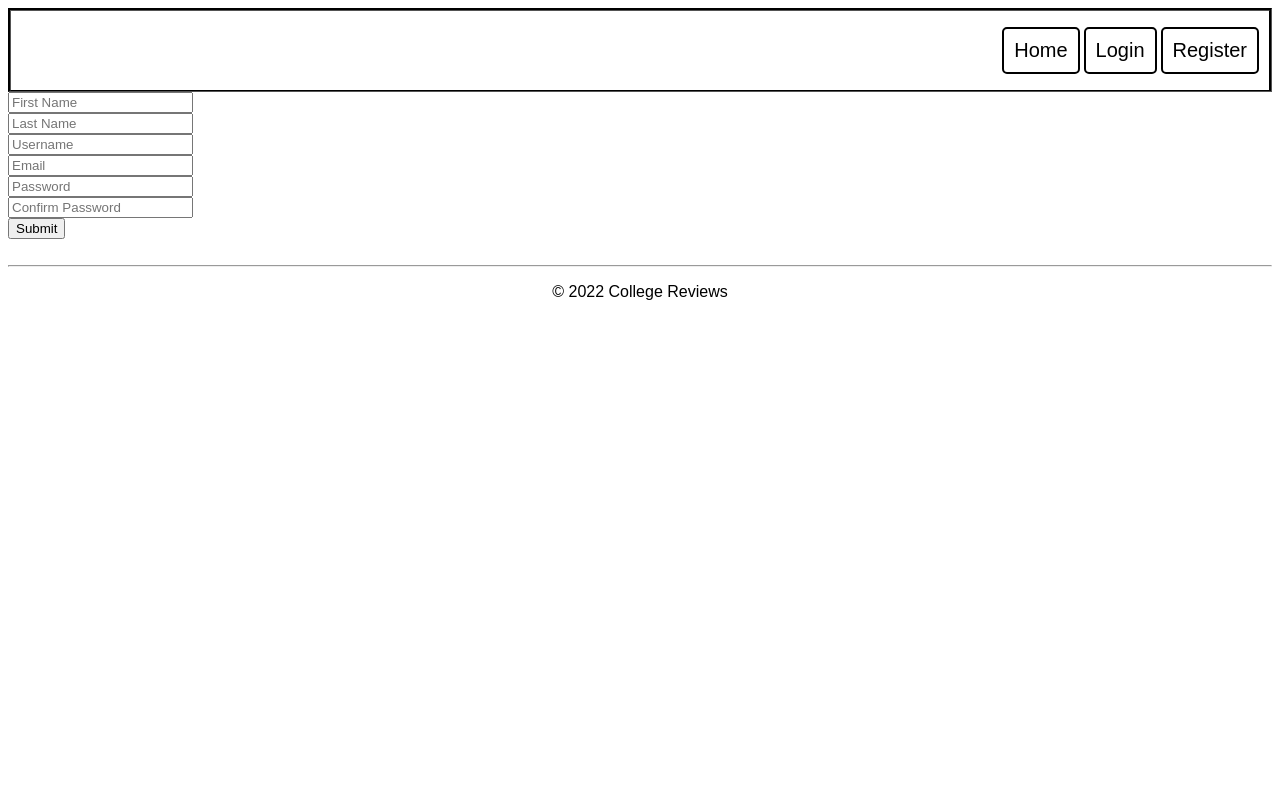
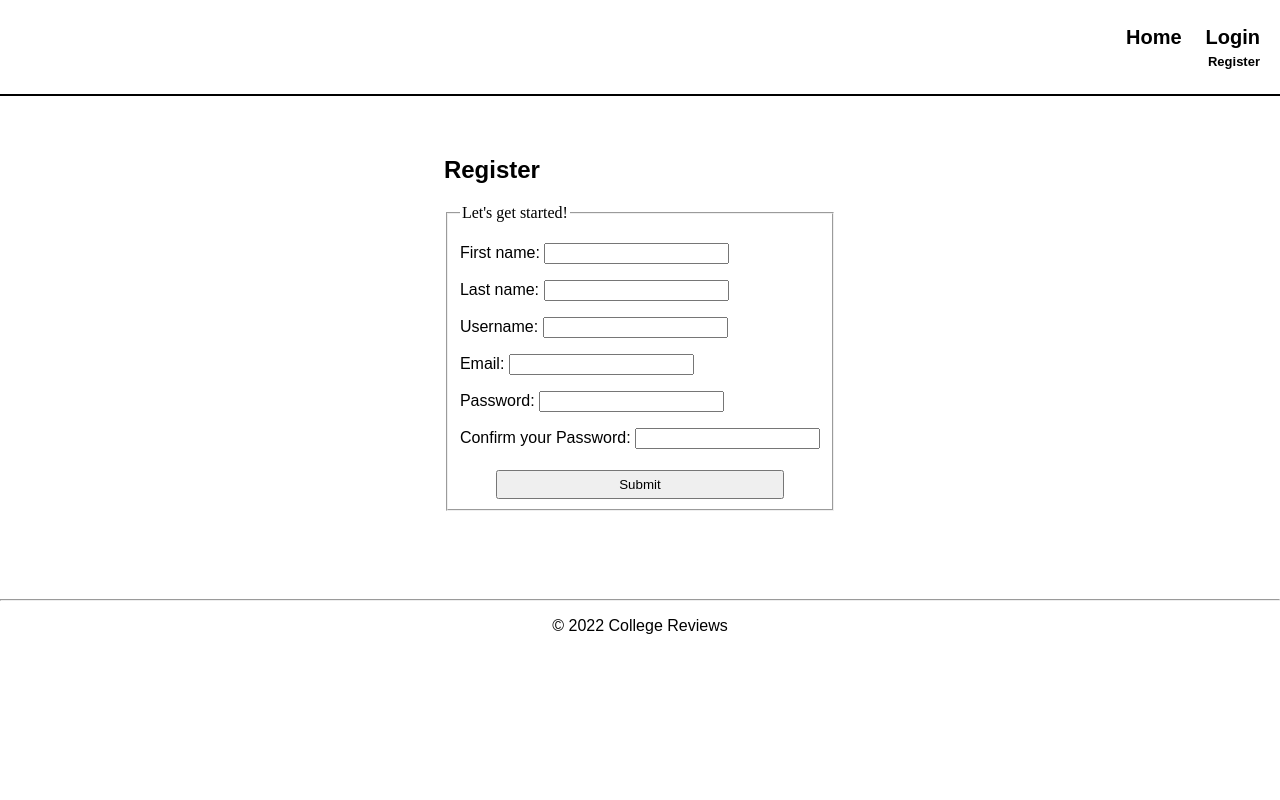
Before and after one commit to Countmooshroom/College-Reviews, a Django app: page /accounts/register/ in a window 1280 px wide. Run offline with Django 4.2, Linux system fonts and the light colour scheme.

Commit message:
update formatting

```diff
--- a/college/static/college/site.css
+++ b/college/static/college/site.css
@@ -1,3 +1,11 @@
+/* ------------- GLOBAL ------------- */
+
+html, body {
+    width:100%;
+    height:100%;
+    margin:0;
+    padding:0;
+}
 
 /* ------------- NAV BAR ------------- */
 * {
@@ -7,11 +15,14 @@
 .navbar {
     clear: both;
     overflow: auto;
-    /*background-image: linear-gradient(#D3D3D3, darkgray);*/
     padding: 0 10px 0 0;
     border-bottom: 2px;
+    border-top: 0;
+    border-left: 0;
+    border-right: 0;
     border-color: black;
-    border-style: groove;
+    border-style: solid;
+    margin: 0;
 }
 
 nav {
@@ -20,17 +31,16 @@ nav {
 
 .logo img {
     float: left;
-    padding: 10px;
+    padding: 3px;
 }
 
 nav ul li {
     text-decoration: none;
-    border: 2px solid black;
-    border-radius: 5px;
     display: inline-block;
     padding: 10px;
     font-size: 20px;
     font-family: raleway, sans-serif;
+    font-weight: bold;
 }
 
 nav ul li a {
@@ -46,7 +56,7 @@ nav ul li a:hover {
     border: none;
 }
 
-.nav-logout {
+.nav-logout, .nav-register {
     position: relative;
     font-size: small;
     float: right;
@@ -143,3 +153,42 @@ li > a {
 body {
     cursor: default;
 }
+
+
+/* ------------- LOGIN & REGISTER FORMS ------------- */
+form.login {
+    padding-top: 5vh;
+    padding-bottom: 10vh;
+    display: inline-block;
+    margin-left: auto;
+    margin-right: auto;
+    text-align: left;
+}
+
+form > input {
+    margin-top: 30px;
+}
+
+div.full-width-row {
+    display: block;
+    text-align: center;
+}
+
+.submit-button {
+    width: 100%;
+    text-align: center;
+}
+
+.form-submit {
+    width: 80%;
+    margin-top: 5px;
+    padding: 5px;
+}
+
+.form-submit:hover {
+    background-color: orange;
+}
+
+.error-message {
+    color: red;
+}
--- a/college/templates/college/layout.html
+++ b/college/templates/college/layout.html
@@ -5,7 +5,7 @@
     <title>{% block title %}{% endblock %}</title>
     {% load static %}
     <!-- To update the CSS and show your changes on the local server, just update the version number. -->
-    <link rel="stylesheet" type="text/css" href="{% static 'college/site.css' %}?version=1.42"/>
+    <link rel="stylesheet" type="text/css" href="{% static 'college/site.css' %}?version=1.43"/>
 </head>
 
 <body>
@@ -22,7 +22,8 @@
             <li class="nav-logout"><a href="{% url 'accounts:logout' %}" class="navbar-item">Logout</a></li>
             {% else %}
             <li><a href="{% url 'accounts:login' %}" class="navbar-item">Login</a></li>
-            <li><a href="{% url 'accounts:register' %}" class="navbar-item">Register</a></li>
+            <br>
+            <li class="nav-register"><a href="{% url 'accounts:register' %}" class="navbar-item">Register</a></li>
             {% endif %}
         </ul>
     </nav>
--- a/college/templates/college/register.html
+++ b/college/templates/college/register.html
@@ -4,38 +4,59 @@ Register
 {% endblock %}
 {% block content %}
 
-<form action="{% url 'accounts:register' %}" method="post">
-    {% csrf_token %}
-    <input type="text" name="first_name" placeholder="First Name" required><br>
-    <input type="text" name="last_name" placeholder="Last Name" required><br>
-    <input type="text" name="username" placeholder="Username" required><br>
-    <input type="email" name="email" placeholder="Email" required><br>
-    <input type="password" name="password1" placeholder="Password" required><br>
-    <input type="password" name="password2" placeholder="Confirm Password" required><br>
-    <input type="Submit">
+<div class="full-width-row">
+    <form class="login" action="{% url 'accounts:register' %}" method="post">
+        {% csrf_token %}
+        <h2>Register</h2>
+        <fieldset>
+            <legend>Let's get started!</legend>
+            <p>
+                <label for="title_1">
+                    First name:
+                    <input type="text" name="first_name" required>
+                </label>
+            </p>
+            <p>
+                <label for="title_2">
+                    Last name:
+                    <input type="text" name="last_name" required>
+                </label>
+            </p>
+            <p>
+                <label for="title_2">
+                    Username:
+                    <input type="text" name="username" required>
+                </label>
+            </p>
+            <p>
+                <label for="title_2">
+                    Email:
+                    <input type="email" name="email" required>
+                </label>
+            </p>
+            <p>
+                <label for="title_2">
+                    Password:
+                    <input type="password" name="password1" required>
+                </label>
+            </p>
+            <p>
+                <label for="title_2">
+                    Confirm your Password:
+                    <input type="password" name="password2" required>
+                </label>
+            </p>
+            <div class="submit-button">
+            <input type="Submit" class="form-submit">
+            </div>
+        </fieldset>
 
-
-            <!-- I'm not sure how this formatting works, so I'm just trying to get this code running-- then we can reformat it if we'd like.
-    <fieldset>
-        <legend><h1>{{ question.question_text }}</h1></legend>
-        {% if error_message %}<p><strong>{{ error_message }}</strong></p>{% endif %}
-        {% for choice in question.choice_set.all %}
-            <input type="radio" name="choice" id="choice{{ forloop.counter }}" value="{{ choice.id }}">
-            <label for="choice{{ forloop.counter }}">{{ choice.choice_text }}</label><br>
-        {% endfor %}
-    </fieldset>
-    <input type="submit" value="Vote">
-            -->
-
-
-</form>
-
-<div>
-    {% for message in messages %}
-    <h4> {{message}} </h4>
-    {% endfor %}
+        <div class="error-message">
+            {% for message in messages %}
+            <h4> {{message}} </h4>
+            {% endfor %}
+        </div>
+    </form>
 </div>
 
-<br>
-
 {% endblock %}
```
Also changed, not shown: college/templates/college/login.html (+28 -12 lines).
